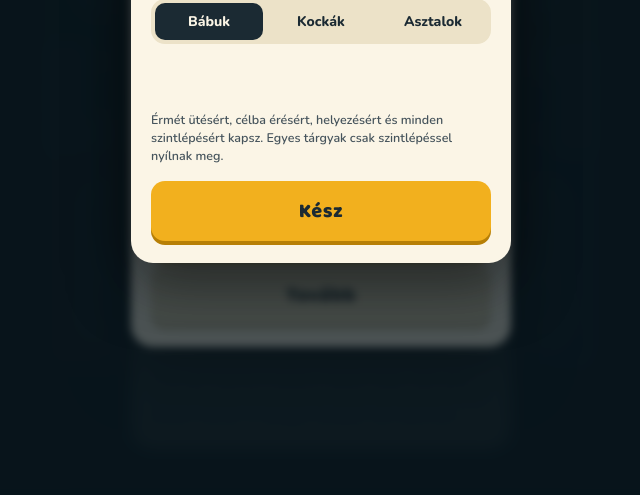
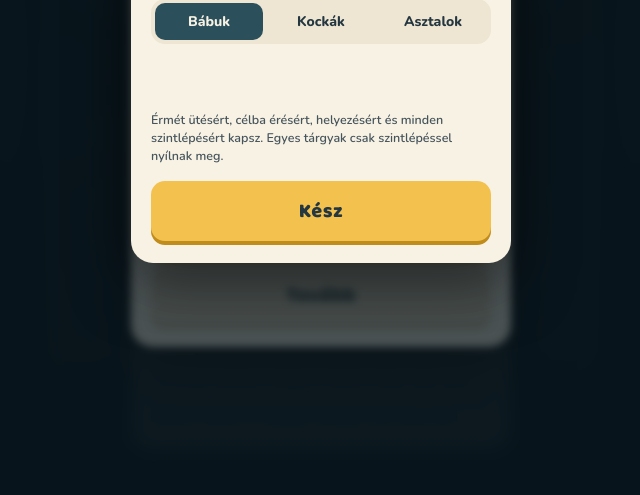
Before and after one commit to thepateyy/ludo-club, a plain HTML site: page ludo.html in a window 1280 px wide. Shown: the part 305-800 px from the top of the page, without its empty margins (319-959 px from the left). Drawn offline with nearby package versions, Linux system fonts and the light colour scheme.

Commit message:
Soften the colour palette
Player colours move to coral, sage, honey and cornflower. The board uses
a warmer, less glaring cream with lighter grid lines, and the bases fade
from a light tint to the player colour instead of flat full-strength
blocks. The table felt is a lighter teal, and dark panels in the menus
use deep teal instead of near-black.

Co-Authored-By: Claude Opus 5.5 <noreply@anthropic.com>

```diff
--- a/ludo.html
+++ b/ludo.html
@@ -5,7 +5,8 @@
 <style>
 /* Layout: one-screen tabletop. Board centred on green-blue felt, player seats above and below like chairs at a table. Single deliberate look. */
 :root{
-  --felt:#15313d; --felt-2:#1f4a5c; --ivory:#fbf5e6; --ink:#1b2a33; --muted:#9dbac6; --gold:#f2b01e; --gold-dark:#b77f06;
+  --felt:#1c3b46; --felt-2:#2f5d69; --ivory:#f8f2e4; --ink:#243640; --muted:#a9c3cc; --gold:#f3c14e; --gold-dark:#c08c1c;
+  --deep:#2b505c; --sand:#eee6d3; --sand-2:#e6dcc5; --sand-edge:#cbbd9e;
   --display:"Baloo 2","Arial Rounded MT Bold",system-ui,sans-serif;
   --body:"Nunito",system-ui,-apple-system,"Segoe UI",Roboto,sans-serif;
   --bs:320px;
@@ -36,7 +37,7 @@ button:focus-visible,label:focus-within{outline:3px solid var(--gold);outline-of
 .seat .sub{font-size:12px;font-weight:700;color:var(--muted);letter-spacing:.3px;font-variant-numeric:tabular-nums;white-space:nowrap}
 .seat .rank{color:var(--gold)}
 
-.die{--dbg:var(--ivory);--pip:var(--ink);--dedge:#cdbf9c;flex:none;width:50px;height:50px;border-radius:12px;border:0;padding:8px;background:var(--dbg);display:grid;grid-template:repeat(3,1fr)/repeat(3,1fr);box-shadow:0 3px 0 var(--dedge),0 6px 12px rgba(0,0,0,.35);opacity:.45;transition:opacity .2s,transform .15s}
+.die{--dbg:var(--ivory);--pip:var(--ink);--dedge:#d3c6a6;flex:none;width:50px;height:50px;border-radius:12px;border:0;padding:8px;background:var(--dbg);display:grid;grid-template:repeat(3,1fr)/repeat(3,1fr);box-shadow:0 3px 0 var(--dedge),0 6px 12px rgba(0,0,0,.35);opacity:.45;transition:opacity .2s,transform .15s}
 .die i{width:9px;height:9px;border-radius:50%;background:var(--pip);box-shadow:inset 0 -1px 0 rgba(0,0,0,.25);place-self:center;opacity:0}
 .die i.on{opacity:1}
 .seat.active .die{opacity:1}
@@ -48,7 +49,7 @@ button:focus-visible,label:focus-within{outline:3px solid var(--gold);outline-of
 
 #boardWrap{flex:none;padding:6px;display:flex;align-items:center;justify-content:center}
 #table{flex:1;min-height:0;width:100%;display:flex;flex-direction:column;align-items:center;justify-content:center;gap:10px}
-#board{display:block;border-radius:14px;box-shadow:0 0 0 6px rgba(0,0,0,.3),0 18px 40px rgba(0,0,0,.45);touch-action:none}
+#board{display:block;border-radius:14px;box-shadow:0 0 0 6px rgba(0,0,0,.22),0 16px 36px rgba(0,0,0,.32);touch-action:none}
 
 #status{margin:0;min-height:22px;font-weight:800;font-size:15px;text-align:center;color:var(--ivory);max-width:var(--bs)}
 
@@ -59,11 +60,11 @@ button:focus-visible,label:focus-within{outline:3px solid var(--gold);outline-of
 .card p{margin:0;line-height:1.45;font-weight:600;color:#46545c}
 .field{display:flex;flex-direction:column;gap:6px}
 .field>span{font-size:11px;font-weight:800;letter-spacing:1.2px;text-transform:uppercase;color:#6b777d}
-.seg{display:flex;gap:4px;padding:4px;border-radius:14px;background:#ece2c8}
+.seg{display:flex;gap:4px;padding:4px;border-radius:14px;background:var(--sand)}
 .seg label{flex:1;position:relative}
 .seg input{position:absolute;opacity:0;inset:0;margin:0}
 .seg label span{display:block;text-align:center;padding:9px 6px;border-radius:10px;font-weight:800;font-size:14px;cursor:pointer}
-.seg input:checked+span{background:var(--ink);color:var(--ivory)}
+.seg input:checked+span{background:var(--deep);color:var(--ivory)}
 .swatches{display:flex;gap:12px}
 .swatches label{position:relative}
 .swatches input{position:absolute;opacity:0;inset:0;margin:0}
@@ -72,10 +73,10 @@ button:focus-visible,label:focus-within{outline:3px solid var(--gold);outline-of
 .actions{display:flex;flex-direction:column;gap:8px}
 .btn{border:0;border-radius:14px;padding:14px;font-family:var(--display);font-weight:800;font-size:20px;letter-spacing:.5px;background:var(--gold);color:var(--ink);box-shadow:0 4px 0 var(--gold-dark)}
 .btn:active{transform:translateY(2px);box-shadow:0 2px 0 var(--gold-dark)}
-.btn.alt{background:#e3d8bb;box-shadow:0 4px 0 #bfb190}
+.btn.alt{background:var(--sand-2);box-shadow:0 4px 0 var(--sand-edge)}
 .rules{font-size:13px}
 .ranks{list-style:none;margin:0;padding:0;display:flex;flex-direction:column;gap:6px}
-.ranks li{display:flex;align-items:center;gap:10px;padding:8px 12px;border-radius:12px;background:#efe6cf;font-weight:800}
+.ranks li{display:flex;align-items:center;gap:10px;padding:8px 12px;border-radius:12px;background:var(--sand);font-weight:800}
 .ranks li b{font-family:var(--display);font-weight:800;font-size:18px;width:36px;font-variant-numeric:tabular-nums}
 .ranks li i{width:14px;height:14px;border-radius:50%;background:var(--c)}
 
@@ -114,7 +115,7 @@ button:focus-visible,label:focus-within{outline:3px solid var(--gold);outline-of
 .coin{display:inline-block;width:1em;height:1em;flex:none;border-radius:50%;vertical-align:-.15em;background:radial-gradient(circle at 35% 30%,#fff3b0,#f2b01e 52%,#b77f06);box-shadow:inset 0 0 0 .12em rgba(255,255,255,.3),0 .08em 0 #7a5404}
 .coin.big{font-size:70px}
 .coins{display:inline-flex;align-items:center;gap:5px;padding:3px 10px 3px 5px;border-radius:999px;background:rgba(242,176,30,.16);color:var(--gold);font-weight:800;font-size:14px;font-variant-numeric:tabular-nums;white-space:nowrap}
-.coins.dark{background:var(--ink);font-size:17px;padding:5px 14px 5px 7px}
+.coins.dark{background:var(--deep);font-size:17px;padding:5px 14px 5px 7px}
 .xp-pop.coin-pop{left:62%;display:flex;align-items:center;gap:4px;color:#ffe08a}
 .ptop{display:flex;align-items:center;justify-content:space-between;gap:8px}
 .reward-coins{display:inline-flex;align-items:center;gap:6px;font-weight:800;font-size:16px;color:var(--gold-dark)}
@@ -128,7 +129,7 @@ button:focus-visible,label:focus-within{outline:3px solid var(--gold);outline-of
 .item.confirm small{color:var(--gold-dark);font-weight:800}
 
 /* Profile card in the menu */
-.profile{display:flex;align-items:center;gap:12px;padding:12px;border-radius:16px;background:var(--ink);color:var(--ivory)}
+.profile{display:flex;align-items:center;gap:12px;padding:12px;border-radius:16px;background:var(--deep);color:var(--ivory)}
 .lvbadge{flex:none;width:54px;height:54px;border-radius:50%;display:grid;place-items:center;background:radial-gradient(circle at 35% 30%,#ffe08a,var(--gold) 55%,var(--gold-dark));color:var(--ink);font-family:var(--display);font-weight:800;font-size:24px;box-shadow:0 3px 0 #7a5404,inset 0 -3px 0 rgba(0,0,0,.15);font-variant-numeric:tabular-nums}
 .pinfo{flex:1;min-width:0;display:flex;flex-direction:column;gap:5px}
 .pinfo b{font-family:var(--display);font-weight:800;font-size:19px;letter-spacing:.3px}
@@ -139,7 +140,7 @@ button:focus-visible,label:focus-within{outline:3px solid var(--gold);outline-of
 .next em{font-style:normal;color:var(--gold)}
 
 /* XP summary on the end screen */
-.xpsum{display:flex;flex-direction:column;gap:8px;padding:12px 14px;border-radius:16px;background:var(--ink);color:var(--ivory)}
+.xpsum{display:flex;flex-direction:column;gap:8px;padding:12px 14px;border-radius:16px;background:var(--deep);color:var(--ivory)}
 .xprow{display:flex;justify-content:space-between;gap:10px;font-weight:700;font-size:14px;font-variant-numeric:tabular-nums}
 .xprow span:last-child{color:var(--gold)}
 .xprow.total{font-family:var(--display);font-weight:800;font-size:19px;border-top:1px solid rgba(255,255,255,.14);padding-top:8px}
@@ -150,7 +151,7 @@ button:focus-visible,label:focus-within{outline:3px solid var(--gold);outline-of
 #reward .card{align-items:center;text-align:center;isolation:isolate;gap:10px}
 .kicker{font-size:11px;font-weight:800;letter-spacing:1.4px;text-transform:uppercase;color:#6b777d}
 .reward-lv{font-family:var(--display);font-weight:800;font-size:52px;line-height:1;color:var(--gold-dark)}
-.reward-show{position:relative;width:128px;height:128px;margin:14px 0;border-radius:28px;display:grid;place-items:center;background:var(--ink)}
+.reward-show{position:relative;width:128px;height:128px;margin:14px 0;border-radius:28px;display:grid;place-items:center;background:var(--deep)}
 .reward-show::before{content:"";position:absolute;inset:-34px;z-index:-1;border-radius:50%;background:repeating-conic-gradient(rgba(242,176,30,.3) 0 9deg,transparent 9deg 18deg);animation:spin 9s linear infinite}
 .reward-show .pv{width:96px;height:96px}
 .reward-show .die.mini{width:74px;height:74px;padding:12px}
@@ -164,18 +165,18 @@ button:focus-visible,label:focus-within{outline:3px solid var(--gold);outline-of
 .confetti i{position:absolute;top:-14px;width:8px;height:12px;border-radius:2px}
 
 /* Collection */
-.tabs{display:flex;gap:4px;padding:4px;border-radius:14px;background:#ece2c8}
+.tabs{display:flex;gap:4px;padding:4px;border-radius:14px;background:var(--sand)}
 .tabs button{flex:1;border:0;background:none;padding:9px 6px;border-radius:10px;font-weight:800;font-size:14px;color:var(--ink)}
-.tabs button[aria-selected="true"]{background:var(--ink);color:var(--ivory)}
+.tabs button[aria-selected="true"]{background:var(--deep);color:var(--ivory)}
 .items{display:grid;grid-template-columns:repeat(3,minmax(0,1fr));gap:8px}
-.item{border:2px solid transparent;background:#efe6cf;border-radius:14px;padding:10px 4px 8px;display:flex;flex-direction:column;align-items:center;gap:5px;font-weight:800;font-size:12.5px;line-height:1.15;text-align:center;color:var(--ink);min-width:0}
+.item{border:2px solid transparent;background:var(--sand);border-radius:14px;padding:10px 4px 8px;display:flex;flex-direction:column;align-items:center;gap:5px;font-weight:800;font-size:12.5px;line-height:1.15;text-align:center;color:var(--ink);min-width:0}
 .item.on{border-color:var(--ink);background:#fffaf0}
 .item:disabled{cursor:default}
 .item.locked .pv{filter:grayscale(1);opacity:.45}
 .item small{font-size:11px;font-weight:700;color:#6b777d}
 .item.on small{color:var(--gold-dark)}
 .pv{width:56px;height:56px;display:grid;place-items:center;border-radius:12px}
-.mini-board{width:46%;height:46%;border-radius:4px;background:conic-gradient(#27a35a 0 25%,#f2b01e 0 50%,#2e7bd6 0 75%,#e0474c 0);box-shadow:0 0 0 3px #fbf5e6,0 4px 8px rgba(0,0,0,.4)}
+.mini-board{width:46%;height:46%;border-radius:4px;background:conic-gradient(#4dab82 0 25%,#efb748 0 50%,#5b8ed6 0 75%,#e5695d 0);box-shadow:0 0 0 3px #f8f2e4,0 4px 8px rgba(0,0,0,.4)}
 @media (prefers-reduced-motion:reduce){.die.ready,.die.rolling,.reward-show::before{animation:none}}
 </style>
 
@@ -220,10 +221,10 @@ button:focus-visible,label:focus-within{outline:3px solid var(--gold);outline-of
     </div>
     <div class="field"><span>A színed</span>
       <div class="swatches">
-        <label><input type="radio" name="color" id="cRed" value="red" checked aria-label="Piros"><span style="--c:#e0474c"></span></label>
-        <label><input type="radio" name="color" id="cGreen" value="green" aria-label="Zöld"><span style="--c:#27a35a"></span></label>
-        <label><input type="radio" name="color" id="cYellow" value="yellow" aria-label="Sárga"><span style="--c:#f2b01e"></span></label>
-        <label><input type="radio" name="color" id="cBlue" value="blue" aria-label="Kék"><span style="--c:#2e7bd6"></span></label>
+        <label><input type="radio" name="color" id="cRed" value="red" checked aria-label="Piros"><span style="--c:#e5695d"></span></label>
+        <label><input type="radio" name="color" id="cGreen" value="green" aria-label="Zöld"><span style="--c:#4dab82"></span></label>
+        <label><input type="radio" name="color" id="cYellow" value="yellow" aria-label="Sárga"><span style="--c:#efb748"></span></label>
+        <label><input type="radio" name="color" id="cBlue" value="blue" aria-label="Kék"><span style="--c:#5b8ed6"></span></label>
       </div>
     </div>
     <div class="actions">
@@ -295,10 +296,10 @@ const SEATS=[
 const SAFE=new Set([0,8,13,21,26,34,39,47]);
 const BASE_SPOTS=[[1.9,1.9],[4.1,1.9],[1.9,4.1],[4.1,4.1]];
 const PALETTE={
-  red:   {fill:'#e0474c',dark:'#9e2328',light:'#f8cfd0',name:'Piros',acc:'a Pirosat'},
-  green: {fill:'#27a35a',dark:'#146236',light:'#c7ecd4',name:'Zöld',acc:'a Zöldet'},
-  yellow:{fill:'#f2b01e',dark:'#a26b04',light:'#fce6ab',name:'Sárga',acc:'a Sárgát'},
-  blue:  {fill:'#2e7bd6',dark:'#16478a',light:'#c9ddf6',name:'Kék',acc:'a Kéket'},
+  red:   {fill:'#e5695d',dark:'#a8453b',light:'#fbe0db',soft:'#ec8e84',name:'Piros',acc:'a Pirosat'},
+  green: {fill:'#4dab82',dark:'#2d7556',light:'#dcefe5',soft:'#7cc3a3',name:'Zöld',acc:'a Zöldet'},
+  yellow:{fill:'#efb748',dark:'#b0801c',light:'#fcefcf',soft:'#f4cb75',name:'Sárga',acc:'a Sárgát'},
+  blue:  {fill:'#5b8ed6',dark:'#365f9c',light:'#dde7f7',soft:'#86ace2',name:'Kék',acc:'a Kéket'},
 };
 const ORDER=['red','green','yellow','blue'];
 const HOME=56, LAST_MAIN=50;
@@ -344,7 +345,7 @@ const COSMETICS={
     {id:'rose',name:'Rózsa',price:400},{id:'slate',name:'Pala',price:500},{id:'olive',name:'Olíva',price:650},{id:'midnight',name:'Éjfél',price:900},{id:'jade',name:'Jáde',price:1200},{id:'cotton',name:'Vattacukor',price:1500},
   ],
 };
-const TABLES={teal:['#15313d','#1f4a5c'],wine:['#2e0f18','#6b2238'],forest:['#0f2a18','#1f5a33'],night:['#12102b','#2f2a66'],sunset:['#2d1424','#8c3d3a'],royal:['#1f0c30','#5a2a78'],ocean:['#07233b','#12608f'],
+const TABLES={teal:['#1c3b46','#2f5d69'],wine:['#2e0f18','#6b2238'],forest:['#0f2a18','#1f5a33'],night:['#12102b','#2f2a66'],sunset:['#2d1424','#8c3d3a'],royal:['#1f0c30','#5a2a78'],ocean:['#07233b','#12608f'],
   lavender:['#221a33','#5a4a86'],cherry:['#2a0a14','#8e1f3f'],aurora:['#061d26','#1c7a6a'],goldhall:['#2a1d05','#7a5a14'],
   rose:['#2e1520','#9a4f6c'],slate:['#1b1f24','#46505c'],olive:['#1f220f','#5c6424'],midnight:['#05070f','#1a2140'],jade:['#062620','#16755e'],cotton:['#2c1a33','#b5669a']};
 // Token designs: e = emblem drawn in the middle, rim = metal ring, glow = neon halo
@@ -499,12 +500,12 @@ function buildBoard(){
   boardCache=document.createElement('canvas');boardCache.width=boardCache.height=S;
   const b=boardCache.getContext('2d'),c=S/15;
   b.save();rr(b,0,0,S,S,c*.6);b.clip();
-  b.fillStyle='#fbf5e6';b.fillRect(0,0,S,S);
+  b.fillStyle='#f7f0e1';b.fillRect(0,0,S,S);
   const inGame=s=>!G||G.seats.includes(s);
   // track cells
   for(let y=0;y<15;y++)for(let x=0;x<15;x++){
     const cross=(x>=6&&x<=8)||(y>=6&&y<=8),center=x>=6&&x<=8&&y>=6&&y<=8;
-    if(cross&&!center){b.fillStyle='#fffdf6';b.fillRect(x*c,y*c,c,c)}
+    if(cross&&!center){b.fillStyle='#fcf8ef';b.fillRect(x*c,y*c,c,c)}
   }
   for(let s=0;s<4;s++){
     const col=colOf(s);b.globalAlpha=inGame(s)?1:.3;
@@ -513,8 +514,9 @@ function buildBoard(){
     const[sx,sy]=TRACK[SEATS[s].start];b.fillRect(sx*c,sy*c,c,c);
     // base
     const[bx,by]=SEATS[s].base;
-    b.fillRect(bx*c,by*c,6*c,6*c);
-    b.fillStyle='#fbf5e6';rr(b,(bx+.7)*c,(by+.7)*c,4.6*c,4.6*c,c*.7);b.fill();
+    const bg=b.createLinearGradient(0,by*c,0,(by+6)*c);bg.addColorStop(0,col.soft);bg.addColorStop(1,col.fill);
+    b.fillStyle=bg;b.fillRect(bx*c,by*c,6*c,6*c);
+    b.fillStyle='#fcf8ef';rr(b,(bx+.7)*c,(by+.7)*c,4.6*c,4.6*c,c*.7);b.fill();
     BASE_SPOTS.forEach(([ox,oy])=>{b.beginPath();b.arc((bx+ox)*c,(by+oy)*c,c*.56,0,Math.PI*2);b.fillStyle=col.light;b.fill();b.lineWidth=c*.09;b.strokeStyle=col.fill;b.stroke()});
     // centre triangle
     const tri={'0,1':[[6,9],[9,9]],'-1,0':[[6,6],[6,9]],'0,-1':[[6,6],[9,6]],'1,0':[[9,6],[9,9]]}[SEATS[s].side.join()];
@@ -522,13 +524,13 @@ function buildBoard(){
     b.globalAlpha=1;
   }
   // grid lines
-  b.strokeStyle='#d6cbb0';b.lineWidth=Math.max(1,c*.045);
+  b.strokeStyle='#e3d8c1';b.lineWidth=Math.max(1,c*.045);
   for(let y=0;y<15;y++)for(let x=0;x<15;x++){
     const cross=(x>=6&&x<=8)||(y>=6&&y<=8),center=x>=6&&x<=8&&y>=6&&y<=8;
     if(cross&&!center)b.strokeRect(x*c,y*c,c,c);
   }
   // safe stars
-  SAFE.forEach(g=>{const[x,y]=TRACK[g];const isStart=SEATS.some(s=>s.start===g);star(b,(x+.5)*c,(y+.5)*c,c*.33);b.fillStyle=isStart?'rgba(255,255,255,.85)':'#cbbd97';b.fill()});
+  SAFE.forEach(g=>{const[x,y]=TRACK[g];const isStart=SEATS.some(s=>s.start===g);star(b,(x+.5)*c,(y+.5)*c,c*.33);b.fillStyle=isStart?'rgba(255,255,255,.85)':'#d9cba6';b.fill()});
   // centre outline
   b.strokeStyle='rgba(0,0,0,.12)';b.lineWidth=c*.05;b.strokeRect(6*c,6*c,3*c,3*c);
   b.restore();
@@ -908,7 +910,7 @@ function preview(kind,id,px){
 function confetti(){
   if(REDUCED)return;
   const box=document.createElement('div');box.className='confetti';document.body.appendChild(box);
-  const cols=['#e0474c','#27a35a','#f2b01e','#2e7bd6','#fbf5e6'];
+  const cols=['#e5695d','#4dab82','#efb748','#5b8ed6','#f8f2e4'];
   for(let i=0;i<70;i++){
     const p=document.createElement('i');p.style.left=Math.random()*100+'%';p.style.background=cols[i%5];box.appendChild(p);
     const dx=(Math.random()-.5)*180,rot=Math.random()*900-450;
```
Also changed, not shown: www/index.html (+33 -31 lines).
